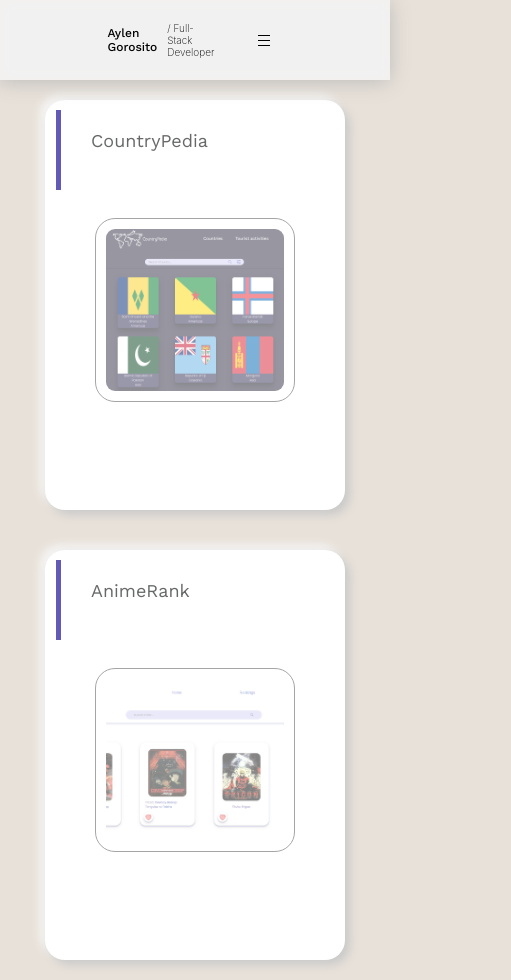
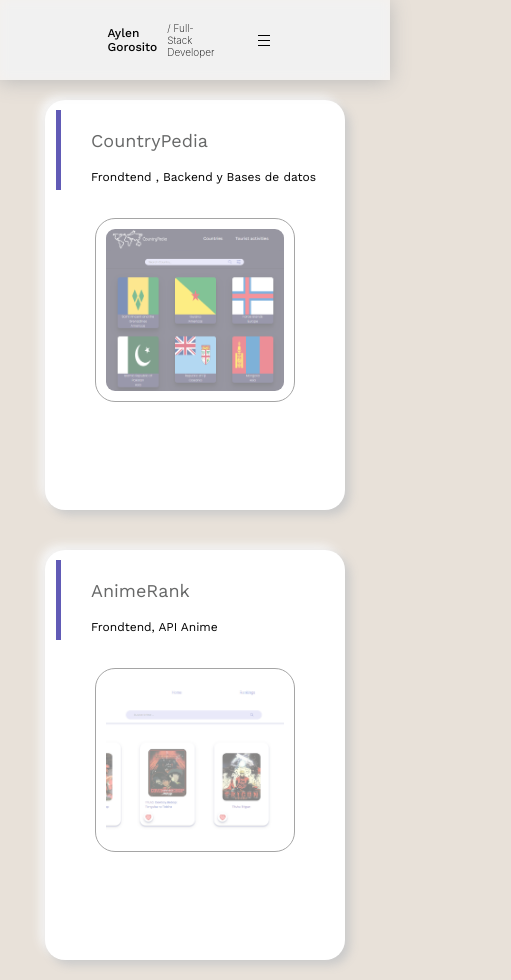
Before and after one commit to AylenGorosito313/portfolio, a React (Vite) app: page /proyects in a window 390 px wide. Shown: the whole page, 511 px wide, since content can reach past the window. Built offline with nearby package versions, Linux system fonts and the light colour scheme.

Commit message:
Update Proyects.css

```diff
--- a/src/pages/proyects/Proyects.css
+++ b/src/pages/proyects/Proyects.css
@@ -276,10 +276,10 @@
     background-color: #225abe;
     border: none;
   }
-
+/*
   .p-proyect{
     display: none;
-  }
+  } */
 
   .style-text {
     background: #0d032a14;
@@ -326,10 +326,10 @@
     font-size: 18px;
   }
 
-  .p-proyect{
+  /* .p-proyect{
     display: none;
-  }
-  /* .p-proyect {
+  } */
+  .p-proyect {
     font-family: Work sans;
     font-weight: 400;
     font-size: 12px;
@@ -339,7 +339,7 @@
     text-align: justify;
 
     cursor: pointer;
-  } */
+  }
 
   .text-container {
     display: flex;
```
